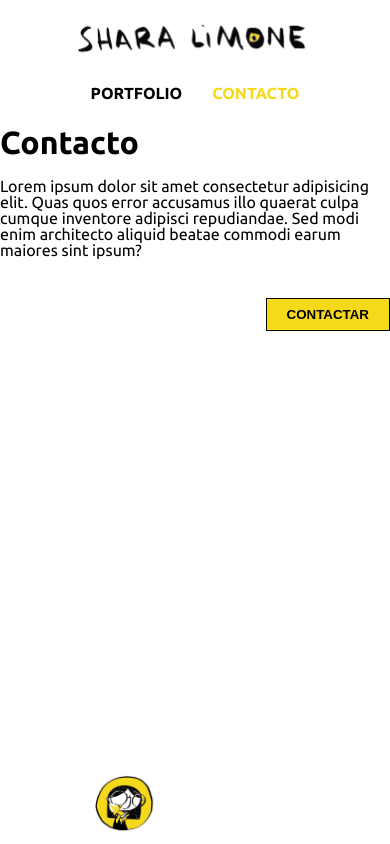
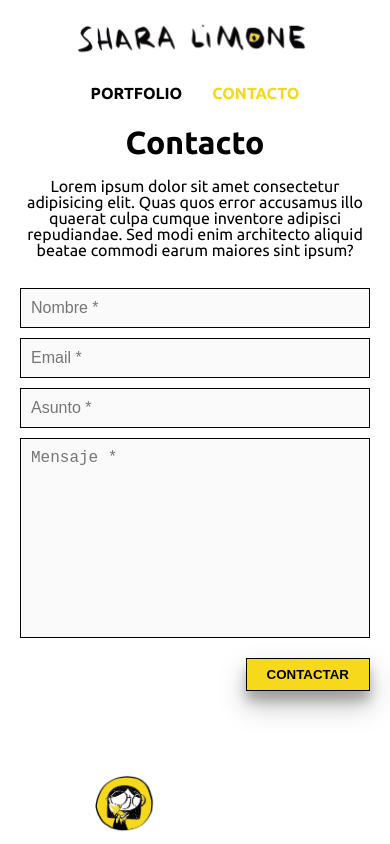
Before and after one commit to RickyCampos/sharalimone, a Vue app: page /contacto in a window 390 px wide. Built offline with nearby package versions, Linux system fonts and the light colour scheme.

Commit message:
Fix Form Contact responsive

```diff
--- a/src/components/ContactForm.vue
+++ b/src/components/ContactForm.vue
@@ -1,10 +1,10 @@
 <template>
   <div class="contact-form">
     <div class="contact-form-fields">
-      <!-- <input v-model="form.name" placeholder="Nombre *" />
+      <input v-model="form.name" placeholder="Nombre *" />
       <input v-model="form.email" placeholder="Email *" />
       <input v-model="form.subject" placeholder="Asunto *" />
-      <textarea v-model="form.message" placeholder="Mensaje *" /> -->
+      <textarea v-model="form.message" placeholder="Mensaje *" />
       <button>CONTACTAR</button>
     </div>
   </div>
@@ -59,15 +59,16 @@ export default {
       cursor: pointer;
       background-color: $color-primary;
       border: 1px solid black;
-      box-shadow: none;
-      transition: all 0.3s ease;
+      transition: all 0.1s ease;
       @include font-weight(bold);
 
-      &:hover {
-        transform: translateY(-2px);
-        box-shadow: 0 14px 28px rgba(0, 0, 0, 0.25),
+      box-shadow: 0 14px 28px rgba(0, 0, 0, 0.25),
           0 10px 10px rgba(0, 0, 0, 0.22);
+
+      &:active {
+        transform: translateY(2px);
       }
+
     }
   }
 }
--- a/src/views/ContactoView.vue
+++ b/src/views/ContactoView.vue
@@ -21,9 +21,15 @@ export default {
 
 <style lang="scss" scoped>
   .contacto-view {
+    text-align: center;
     max-width: $viewport-size / 2;
     width: 100%;
     margin: 30px auto 0 auto;
+
+    @media screen and (max-width: $viewport-size / 2) {
+      max-width: 100%;
+      padding: 0 20px;
+    }
 
     p {
       margin-top: 20px;
```
